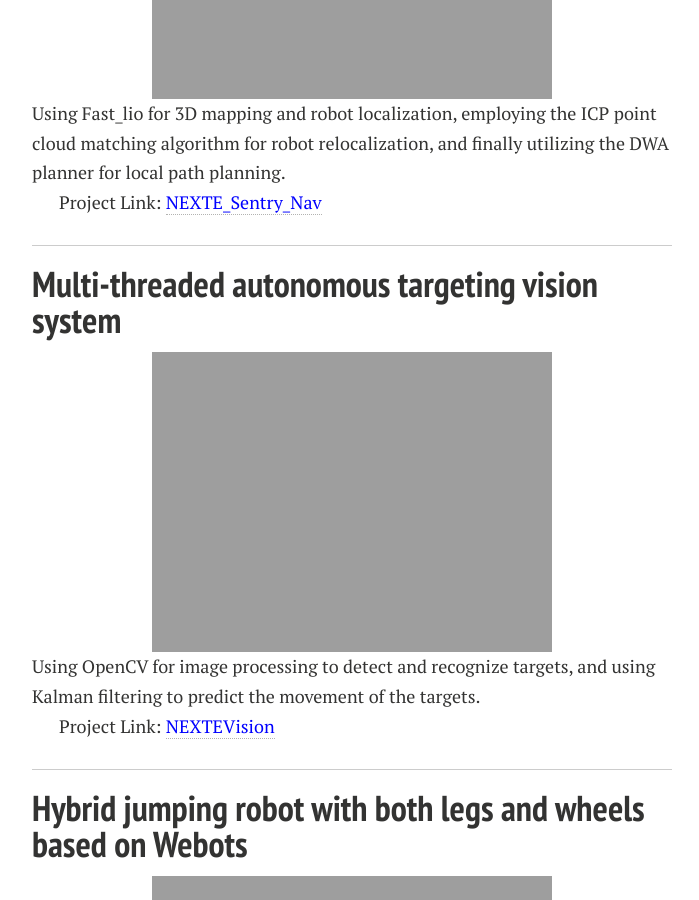
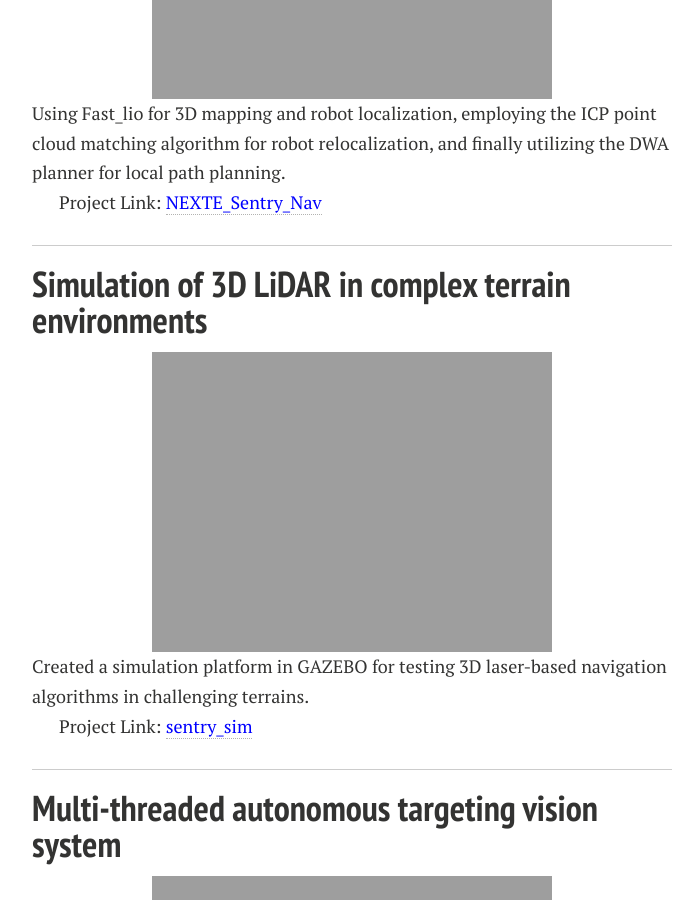
Before and after one commit to 66Lau/66Lau.github.io, a Jekyll site: the page built from projects.md, in a window 1280 px wide and 900 px high, scrolled down 396 px. Shown: the whole window, without its empty margins (288-987 px from the left). Built offline with Jekyll 4.4.1, drawn with Linux system fonts in a browser that asks for light colours; nearby versions of some CDN libraries; comment, search, counter and statistics services are not loaded; a style sheet for code colours, icons or effects is not loaded; some of the changed text lies outside the part shown.

Commit message:
update sentry_sim link

```diff
--- a/projects.md
+++ b/projects.md
@@ -18,6 +18,29 @@ Using Fast_lio for 3D mapping and robot localization, employing the ICP point cl
 <!-- Project Link: [NEXTE_Sentry_Nav](https://github.com/66Lau/NEXTE_Sentry_Nav) -->
 
 Project Link: <a href="https://github.com/66Lau/NEXTE_Sentry_Nav" style="color: blue;">NEXTE_Sentry_Nav</a>
+
+---
+
+## Simulation of 3D LiDAR in complex terrain environments
+
+
+
+<!-- ![Alt text](projects/project_images/simu_3D_lidar.gif) -->
+<center>
+<img src="https://66lau.github.io/projects/project_images/simu_3D_lidar_1.gif" alt="Waiting a moment">
+</center>
+
+
+<!-- [![Watch the video](https://66lau.github.io/projects/project_images/sentry_sim.png)](https://www.youtube.com/watch?v=TS8qTcB_eYk&t=9s) -->
+
+
+
+
+Created a simulation platform in GAZEBO for testing 3D laser-based navigation algorithms in challenging terrains.
+
+
+<!-- Project Link: [sentry_sim](https://github.com/66Lau/sentry_sim) -->
+Project Link: <a href="https://github.com/66Lau/sentry_sim" style="color: blue;">sentry_sim</a>
 
 
 ---
@@ -69,28 +92,7 @@ Utilize TagSLAM for AprilTag recognition to correct cumulative odometry errors,
 Project Link: <a href="https://github.com/66Lau/tagslam_realsense_root" style="color: blue;">tagslam_realsense_root</a>
 
 
----
 
-## Simulation of 3D LiDAR in complex terrain environments
-
-
-
-<!-- ![Alt text](projects/project_images/simu_3D_lidar.gif) -->
-<center>
-<img src="https://66lau.github.io/projects/project_images/simu_3D_lidar_1.gif" alt="Waiting a moment">
-</center>
-
-
-[![Watch the video](https://66lau.github.io/projects/project_images/sentry_sim.png)](https://www.youtube.com/watch?v=TS8qTcB_eYk&t=9s)
-
-
-
-
-Created a simulation platform in GAZEBO for testing 3D laser-based navigation algorithms in challenging terrains.
-
-
-<!-- Project Link: [sentry_sim](https://github.com/66Lau/sentry_sim) -->
-Project Link: <a href="https://github.com/66Lau/sentry_sim" style="color: blue;">sentry_sim</a>
 
 
 ---
```
